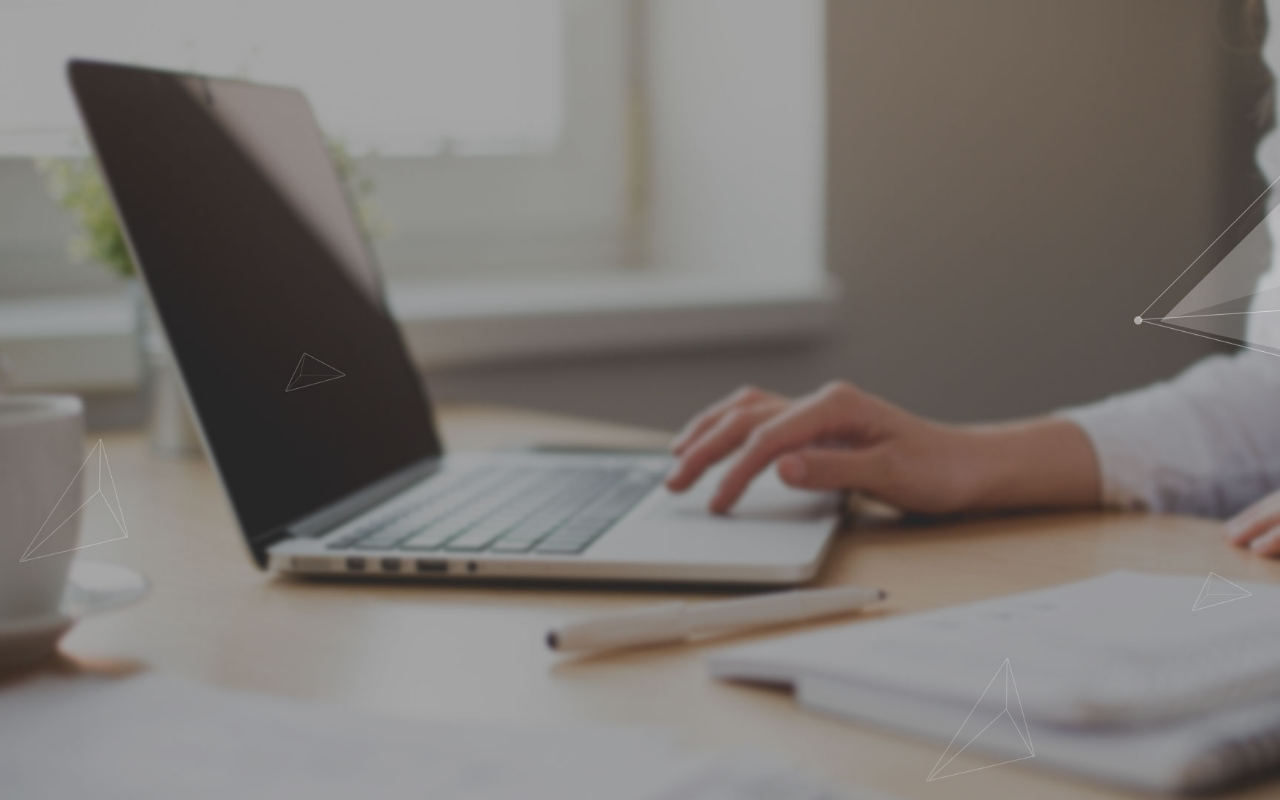
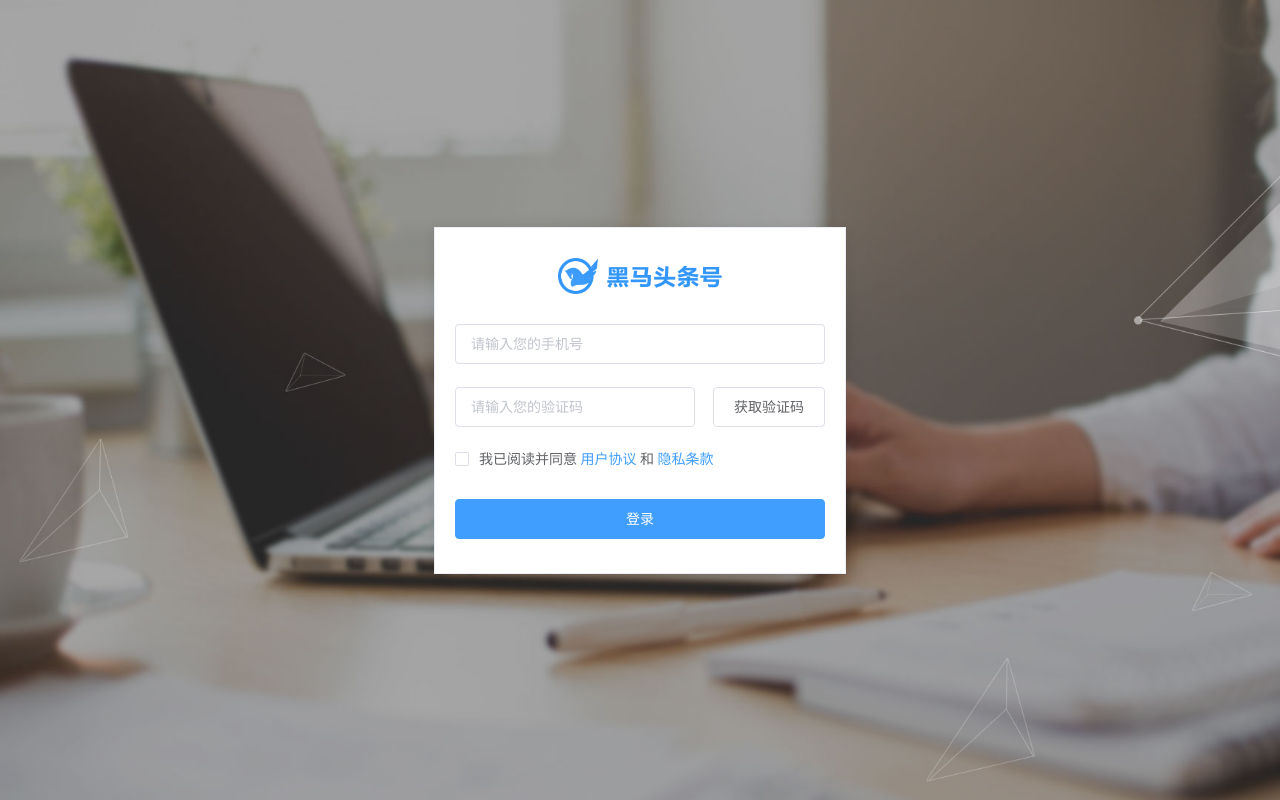
Before and after one commit to shuameishuaguoli/88toutiaobegin, a Vue app: page /#/login in a window 1280 px wide. Built offline with nearby package versions, Linux system fonts and the light colour scheme.

Commit message:
添加了一个请求服务器的接口文档---黑马头条PC-登录模块-页面布局及样式

```diff
--- a/src/views/login/index.vue
+++ b/src/views/login/index.vue
@@ -1,11 +1,56 @@
 <template>
   <div class="login-bgi">
+    <el-card class="login-card body-style">
+      <!-- 登录图片start -->
+      <div class="card-img">
+        <img src="../../assets/img/logo_index.png" alt="">
+      </div>
+      <!-- 登录图片end -->
 
+      <!-- 用户表单输入框start -->
+
+        <el-form
+
+        >
+          <el-form-item>
+            <el-input placeholder="请输入您的手机号"></el-input>
+          </el-form-item>
+          <!-- 将验证码输入框和获取验证码的按钮放到一个div中 -->
+          <div class="verification">
+            <el-form-item>
+              <el-input placeholder="请输入您的验证码"></el-input>
+            </el-form-item>
+            <el-button @click="onVerification">获取验证码</el-button>
+          </div>
+
+          <!-- 复选框 -->
+          <el-checkbox>
+            我已阅读并同意 <a href="#" style="color:#409eff">用户协议</a> 和 <a href="#" style="color:#409eff">隐私条款</a>
+          </el-checkbox><br>
+
+          <!-- 登录按钮 -->
+          <el-button type="primary" style="width:100%;margin-top:30px">登录</el-button>
+        </el-form>
+
+      <!-- 用户表单输入框end -->
+
+    </el-card>
   </div>
 </template>
 <script>
 export default {
+  // 模型区
+  data () {
+    return {
 
+    }
+  },
+  // 方法区
+  methods: {
+    onVerification () {
+      confirm('验证码已发送，请注意查收')
+    }
+  }
 }
 </script>
 // lang是可以使用less语法
@@ -17,5 +62,36 @@ export default {
     height: 100vh;
     // 铺满屏幕是cover
     background-size: cover;
+    display: flex;
+    align-items: center;
+    justify-content: center;
+    .login-card{
+      height: 345px;
+      width: 410px;
+      .card-img{
+        margin-bottom: 30px;
+        display: flex;
+        align-items: center;
+        justify-content: center;
+        margin-top: 10px;
+        img{
+          height: 36px;
+        }
+      }
+      .verification{
+        display: flex;
+        justify-content: space-between;
+        .el-form-item{
+          width: 240px;
+        }
+        .el-button{
+          height: 40px;
+        }
+      }
+    }
+      .body-style{
+        // 将圆角进行删掉
+        border-radius: 0;
+      }
   }
 </style>
```
Also changed, not shown: 1 other file (tests, documents, lock files or other folders).
